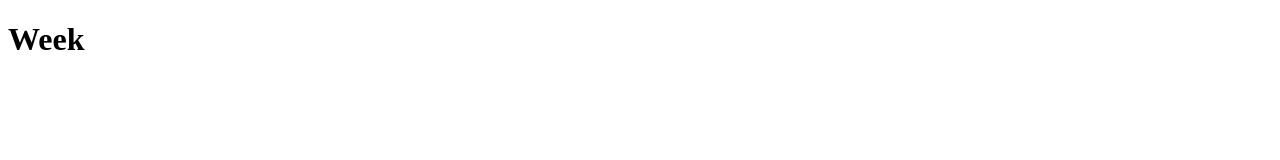
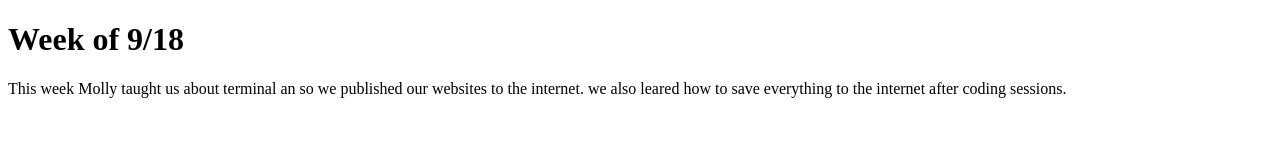
Before and after one commit to c27jk/c27jk.github.io, a plain HTML site: page journal.html in a window 1280 px wide. Drawn offline with Linux system fonts and the light colour scheme; a web font is replaced by a local one.

Commit message:
adding first journal entry.

```diff
--- a/journal.html
+++ b/journal.html
@@ -14,9 +14,9 @@
 </head>
 <body>
 
-	<h1>Week</h1>
+	<h1>Week of 9/18</h1>
 
-	<p></p>
+	<p>This week Molly taught us about terminal an so we published our websites to the internet. we also leared how to save everything to the internet after coding sessions.</p>
 
 </body>
 </html>
```
